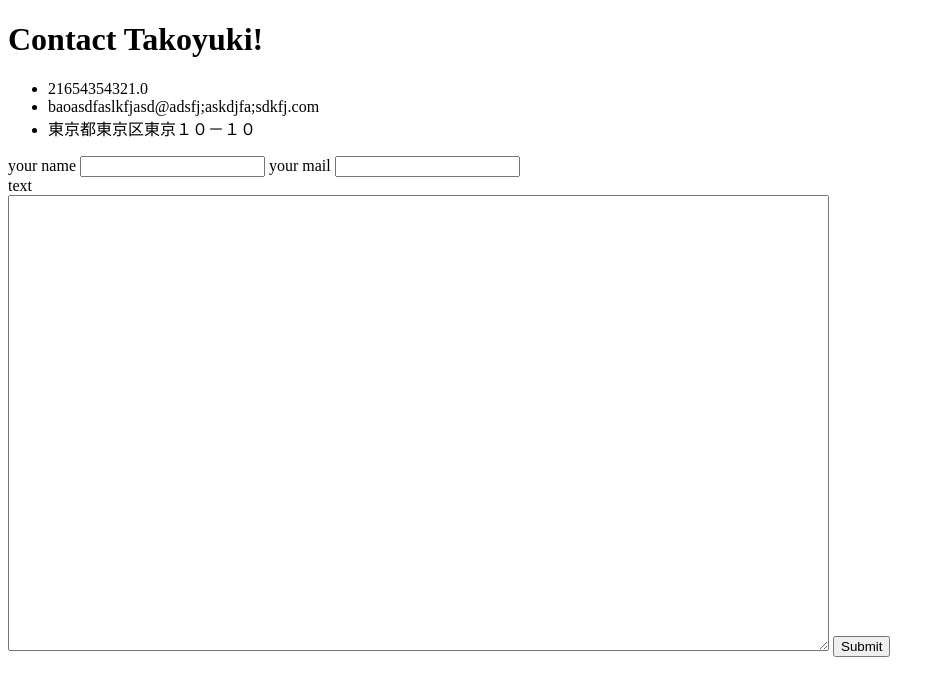
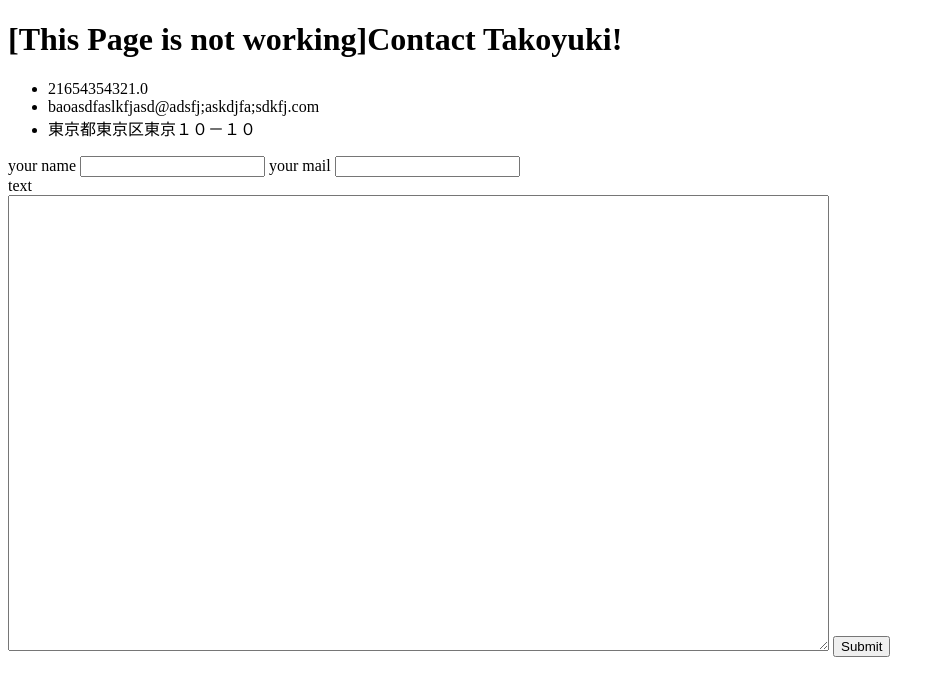
Before and after one commit to yamakick/cv, a plain HTML site: page contact-me.html in a window 1280 px wide. Shown: the whole page, without its empty margins (0-945 px from the left). Drawn offline with Linux system fonts and the light colour scheme.

Commit message:
add explanation

```diff
--- a/contact-me.html
+++ b/contact-me.html
@@ -5,7 +5,7 @@
     <title>Contact</title>
   </head>
   <body>
-  <h1>Contact Takoyuki!</h1>
+  <h1>[This Page is not working]Contact Takoyuki!</h1>
 
   <ul>
     <li>21654354321.0</li>
```
